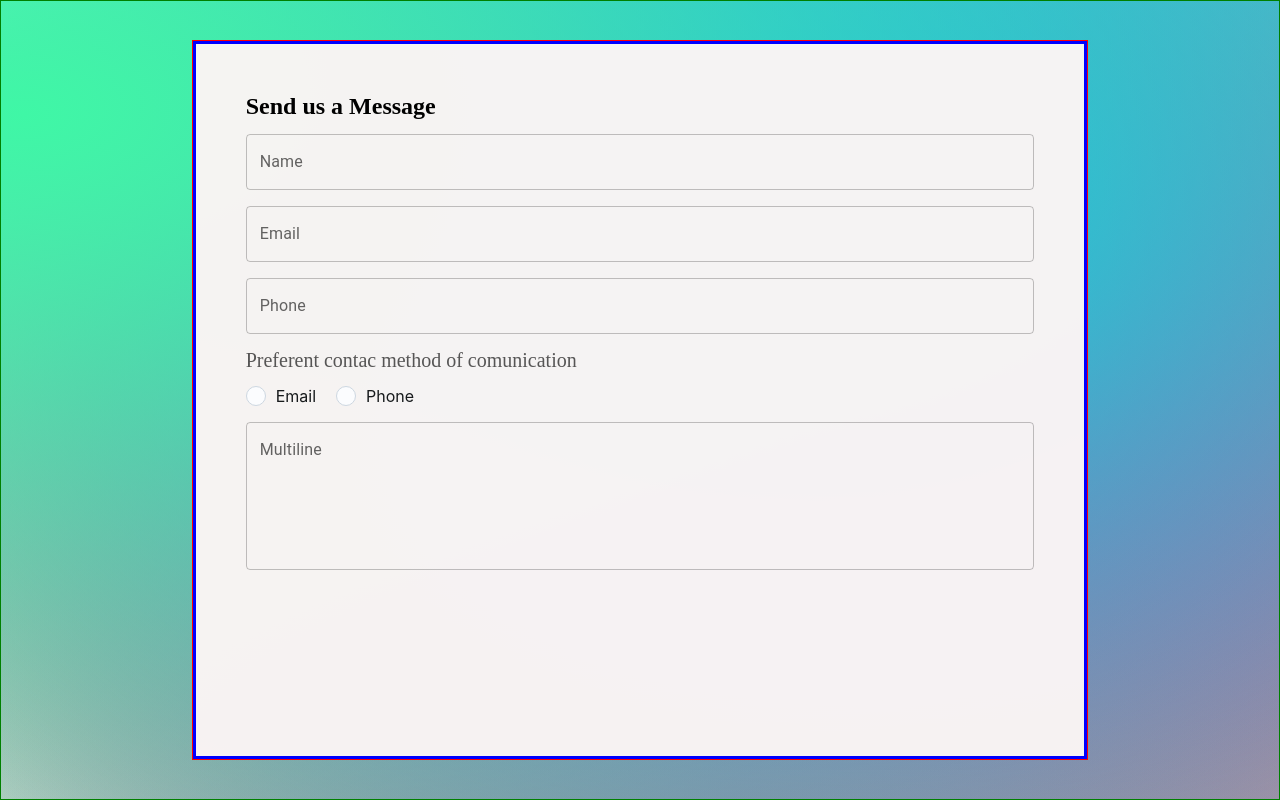
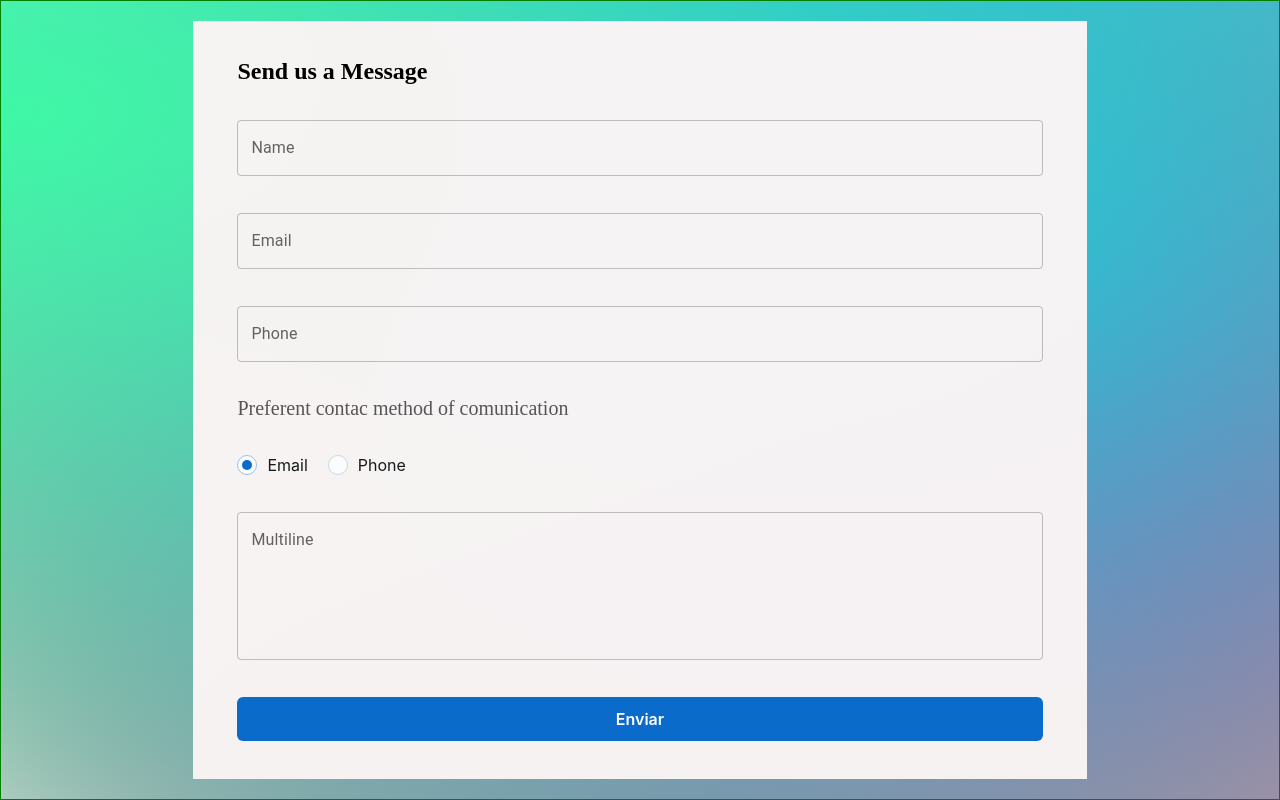
Before and after one commit to alvarezjp/components, a React (Vite) app: page / in a window 1280 px wide. Built offline with nearby package versions, Linux system fonts and the light colour scheme.

Commit message:
Agregando funcionalidades al form

```diff
--- a/src/componentes/ContacUs/ContacUs.jsx
+++ b/src/componentes/ContacUs/ContacUs.jsx
@@ -1,44 +1,166 @@
 import React from "react";
-import { useState } from "react";
+import { useState, useEffect } from "react";
 import {
   ContainChecks,
   Container,
   ContainForm,
   Form,
-  InputChecks,
   SubText,
   Title,
 } from "./Styled.jsx";
 import TextField from "@mui/material/TextField";
 import Radio from "@mui/joy/Radio";
+import Button from "@mui/joy/Button";
 
 const ContacUs = () => {
-const [optionCheck, setOptionCheck] = useState("");
+  const [count, setCount] = useState(0);
+
+  const previeValue = {
+    name: "",
+    email: "",
+    phone: "",
+    multiline: "",
+  };
+
+  let previeErrors = {
+    name: false,
+    email: false,
+    phone: false,
+    multiline: false,
+  };
+
+  const [submitForm, setSubmitForm] = useState(false);
+  const [countFalse, setCountFalse] = useState(0);
+  const [errors, setErrors] = useState(previeErrors);
+  const [optionCheck, setOptionCheck] = useState("email");
+  const [inputForm, setInputForm] = useState(previeValue);
+  const { inputName, inputEmail, inputPhone, inputMultiline } = inputForm;
 
   const handleClick = (event) => {
-    console.log(event.target.value);
-    // setOptionCheck(event.target.value);
-  }
+    setOptionCheck(event.target.value);
+  };
+
+  const clickSubmit = (event) => {
+    event.preventDefault();
+    console.log("El formulario se envio ");
+    const allFilled = Object.values(inputForm).every((value) => value.trim() !== "");
+
+    if (allFilled) {
+      alert("El formulario se ha enviado correctamente.");
+    } else {
+      alert("Por favor, rellena todos los campos.");
+    }
+
+
+    Object.entries(inputForm).forEach(([key, value]) => {
+      if (!value) {
+        setErrors((prevErrors) => ({
+          ...prevErrors,
+          [key]: true,
+        }));
+      }
+      if (value !== "") {
+        setErrors((prevErrors) => ({
+          ...prevErrors,
+          [key]: false,
+        }));
+      }
+    });
+  };
+
+  const inputChange = (event) => {
+    const nombre = event.target.name;
+    const valor = event.target.value;
+    setInputForm({ ...inputForm, [nombre]: valor });
+  };
+
+  useEffect(() => {
+    const countFalse = Object.values(errors).filter(
+      (error) => error === true
+    ).length;
+    setCountFalse(countFalse);
+  }, [errors]);
+
+
+
   return (
     <Container>
       <ContainForm>
-        <Form>
+        <Form onSubmit={clickSubmit}>
           <Title>Send us a Message</Title>
-          <TextField  id="outlined-basic" label="Name" variant="outlined"  />
-          <TextField id="outlined-basic" label="Email" variant="outlined"  />
-          <TextField id="outlined-basic" label="Phone" variant="outlined"  />
+          <TextField
+            id="outlined-basic"
+            // id="outlined-error"
+            error={errors.name}
+            label="Name"
+            name="name"
+            variant="outlined"
+            value={inputName}
+            onChange={inputChange}
+          />
+          <TextField
+            error={errors.email}
+            id="outlined-basic"
+            label="Email"
+            variant="outlined"
+            name="email"
+            type="email"
+            value={inputEmail}
+            onChange={inputChange}
+          />
+          <TextField
+            error={errors.phone}
+            id="outlined-basic"
+            label="Phone"
+            variant="outlined"
+            name="phone"
+            value={inputPhone}
+            onChange={inputChange}
+            className="inputPhone"
+            type="number"
+            InputProps={{
+              inputProps: {
+                style: {
+                  MozAppearance: "textfield",
+                },
+              },
+              sx: {
+                "& input[type=number]::-webkit-outer-spin-button, & input[type=number]::-webkit-inner-spin-button":
+                  {
+                    WebkitAppearance: "none",
+                    margin: 0,
+                  },
+              },
+            }}
+          />
           <SubText>Preferent contac method of comunication</SubText>
           <ContainChecks>
-            <Radio onChange={handleClick} value={"email"} checked={optionCheck==="email"} label="Email" />
-            <Radio   onChange={handleClick} value={"phone"}   label="Phone" />
+            <Radio
+              onChange={handleClick}
+              value={"email"}
+              checked={optionCheck === "email"}
+              label="Email"
+            />
+            <Radio
+              onChange={handleClick}
+              value={"phone"}
+              checked={optionCheck === "phone"}
+              label="Phone"
+            />
           </ContainChecks>
           <TextField
+            error={errors.multiline}
             id="outlined-multiline-static"
             label="Multiline"
             multiline
             rows={5}
-
+            name="multiline"
+            value={inputMultiline}
+            onChange={inputChange}
           />
+          <Button size="lg" variant="solid" color="primary" type="submit">
+            Enviar
+          </Button>
         </Form>
       </ContainForm>
     </Container>
--- a/src/componentes/ContacUs/Styled.jsx
+++ b/src/componentes/ContacUs/Styled.jsx
@@ -54,23 +54,25 @@ const Container = styled.section`
 `;
 
 const ContainForm = styled.article`
-  border: 1px solid red;
+  display: flex;
+  justify-content: center;
+  align-items: center;
   width: 70%;
-  height: 90%;
+  height: 95%;
   background-color: #f9f4f4fa;
+  box-sizing: border-box;
+  /* border: 1px solid red; */
 `;
 
 const Form = styled.form`
-  height: 100%;
+  height: 90%;
+  width: 90%;
   display: flex;
   flex-direction: column;
-  gap: 16px;
-  padding: 50px;
+  justify-content: space-between;
   box-sizing: border-box;
-  border: 3px solid blue;
-  .inputText {
-    border: 1px solid red;
-  }
+  /* border: 3px solid blue; */
+
 `;
 
 const Title = styled.h2`
@@ -90,17 +92,4 @@ const SubText = styled.p`
   font-weight: 500;
 `;
 
-const InputChecks = styled.input`
-  border: 60px solid purple;
-  border-radius: 500px;
-`;
-
-export {
-  Container,
-  ContainForm,
-  Form,
-  Title,
-  ContainChecks,
-  SubText,
-  InputChecks,
-};
+export { Container, ContainForm, Form, Title, ContainChecks, SubText };
```
